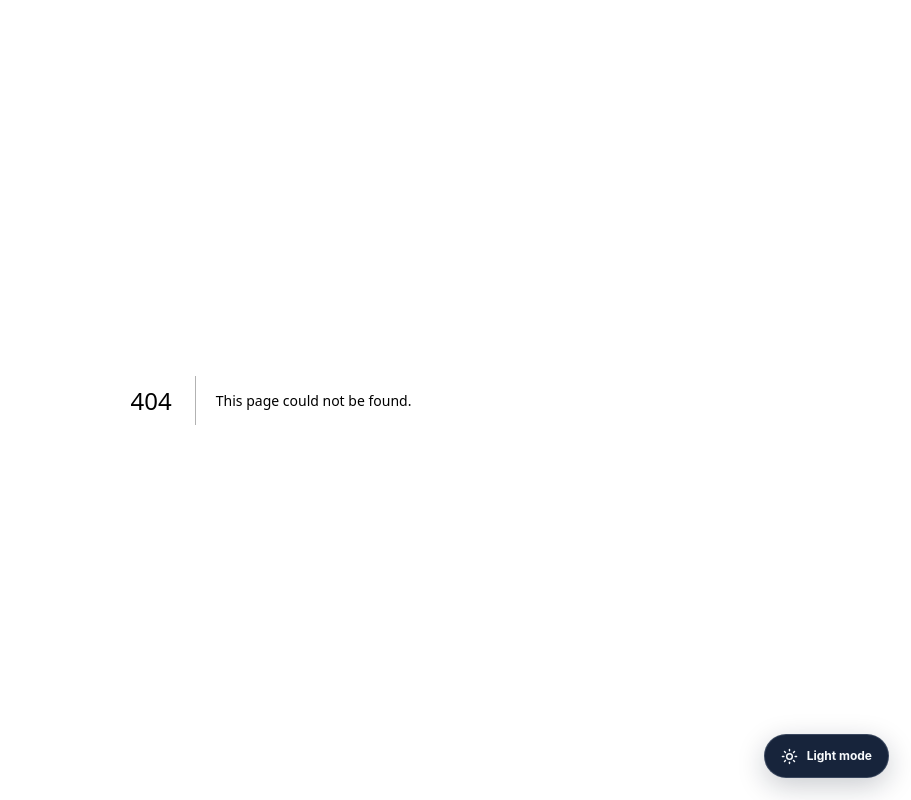
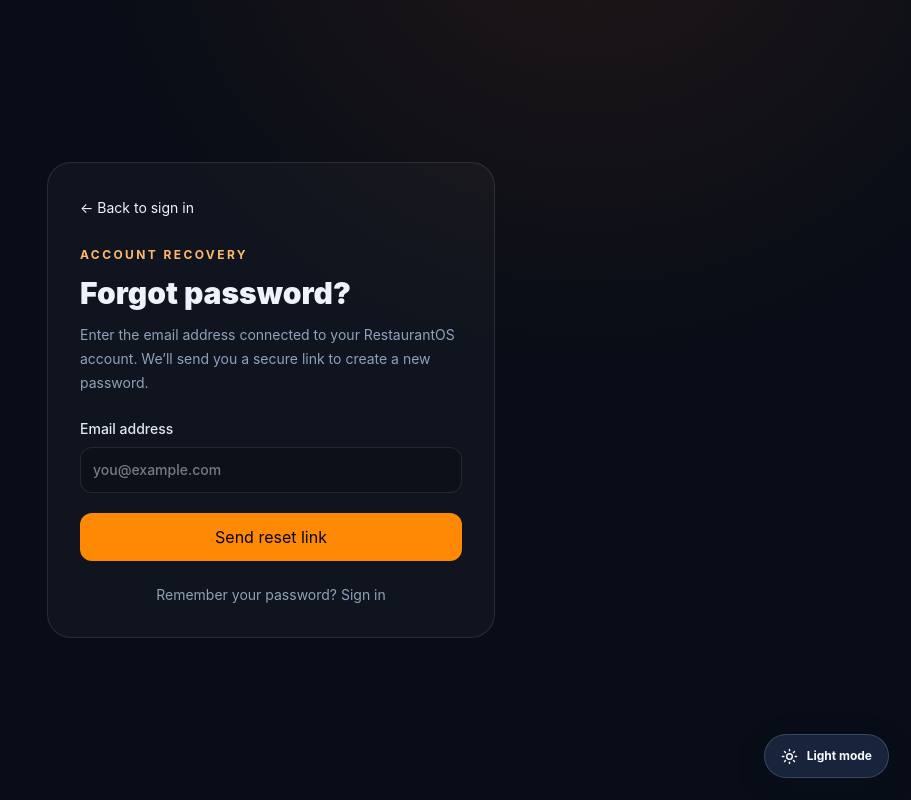
Before and after one commit to hyderwork/restaurant-os, a Next.js app: page /forgot-password in a window 1280 px wide. Before the commit this address had no page. Shown: the whole page, without its empty margins (369-1280 px from the left). Built offline with nearby package versions, Linux system fonts and the light colour scheme; no server answers.

Commit message:
Add forgot password recovery page

```diff
--- /dev/null
+++ b/src/app/forgot-password/page.tsx
@@ -0,0 +1,25 @@
+import Link from "next/link";
+import {requestPasswordReset} from "@/app/auth/actions";
+
+export default async function ForgotPasswordPage({searchParams}:{searchParams:Promise<{error?:string;status?:string}>}) {
+  const q=await searchParams;
+  return (
+    <main className="grid min-h-screen place-items-center px-5 py-12">
+      <section className="w-full max-w-md rounded-3xl border border-white/10 bg-white/[.03] p-8">
+        <Link href="/login" className="text-sm text-orange-300">← Back to sign in</Link>
+        <div className="mt-7 text-xs font-bold tracking-[.2em] text-orange-300">ACCOUNT RECOVERY</div>
+        <h1 className="mt-3 text-3xl font-black">Forgot password?</h1>
+        <p className="mt-3 text-sm leading-6 text-slate-400">Enter the email address connected to your RestaurantOS account. We’ll send you a secure link to create a new password.</p>
+        {q.error&&<p role="alert" className="mt-5 rounded-xl bg-red-400/10 p-3 text-sm text-red-300">{q.error}</p>}
+        {q.status==="sent"&&<p role="status" className="mt-5 rounded-xl bg-emerald-400/10 p-3 text-sm text-emerald-200">If an account exists for that email, a password reset link has been sent. Please check your inbox and spam folder.</p>}
+        <form action={requestPasswordReset} className="mt-6">
+          <label className="block text-sm font-medium text-slate-200">Email address
+            <input required type="email" name="email" autoComplete="email" placeholder="you@example.com" className="mt-2 w-full rounded-xl border border-white/10 bg-black/20 p-3 outline-none focus:border-orange-300"/>
+          </label>
+          <button className="mt-5 w-full rounded-xl bg-orange-400 p-3 font-bold text-slate-950 hover:bg-orange-300">Send reset link</button>
+        </form>
+        <p className="mt-6 text-center text-sm text-slate-400">Remember your password? <Link href="/login" className="text-orange-300">Sign in</Link></p>
+      </section>
+    </main>
+  );
+}
```
